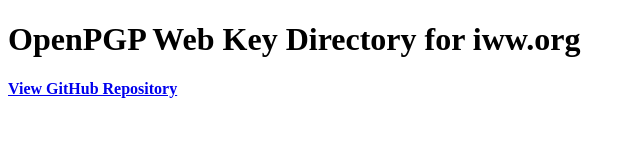
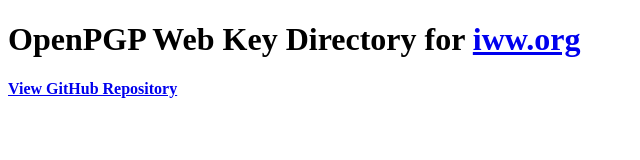
Before and after one commit to iww/openpgpkey.iww.org, a plain HTML site: page index.html in a window 1280 px wide. Shown: the whole page, without its empty margins (0-640 px from the left). Drawn offline with Linux system fonts and the light colour scheme.

Commit message:
Update index.html

```diff
--- a/index.html
+++ b/index.html
@@ -7,7 +7,7 @@
     <title>OpenPGP Web Key Directory for iww.org</title>
   </head>
   <body>
-    <h1>OpenPGP Web Key Directory for iww.org</h1>
+    <h1>OpenPGP Web Key Directory for <a href="https://iww.org">iww.org</h1>
     <a href="https://github.com/iww/openpgpkey.iww.org"><strong>View GitHub Repository</strong></a>
   </body>
 </html>
```
